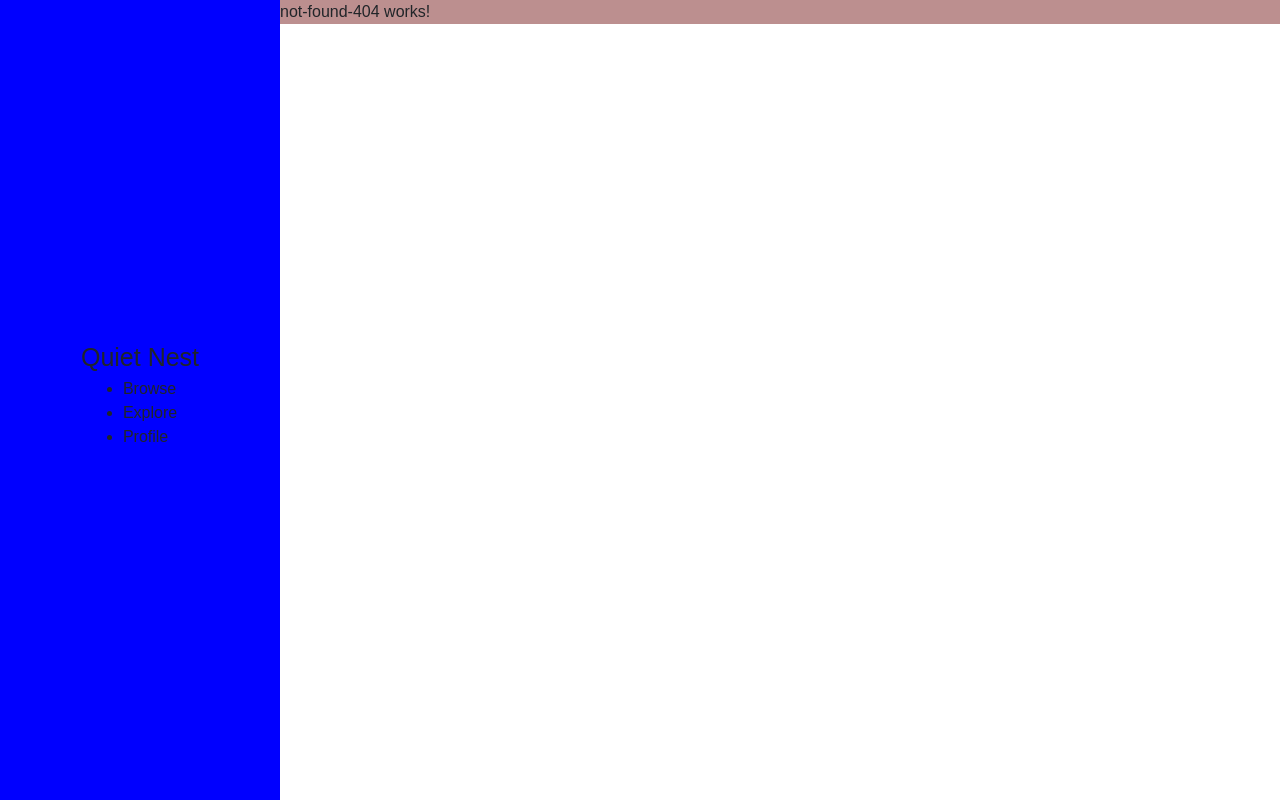
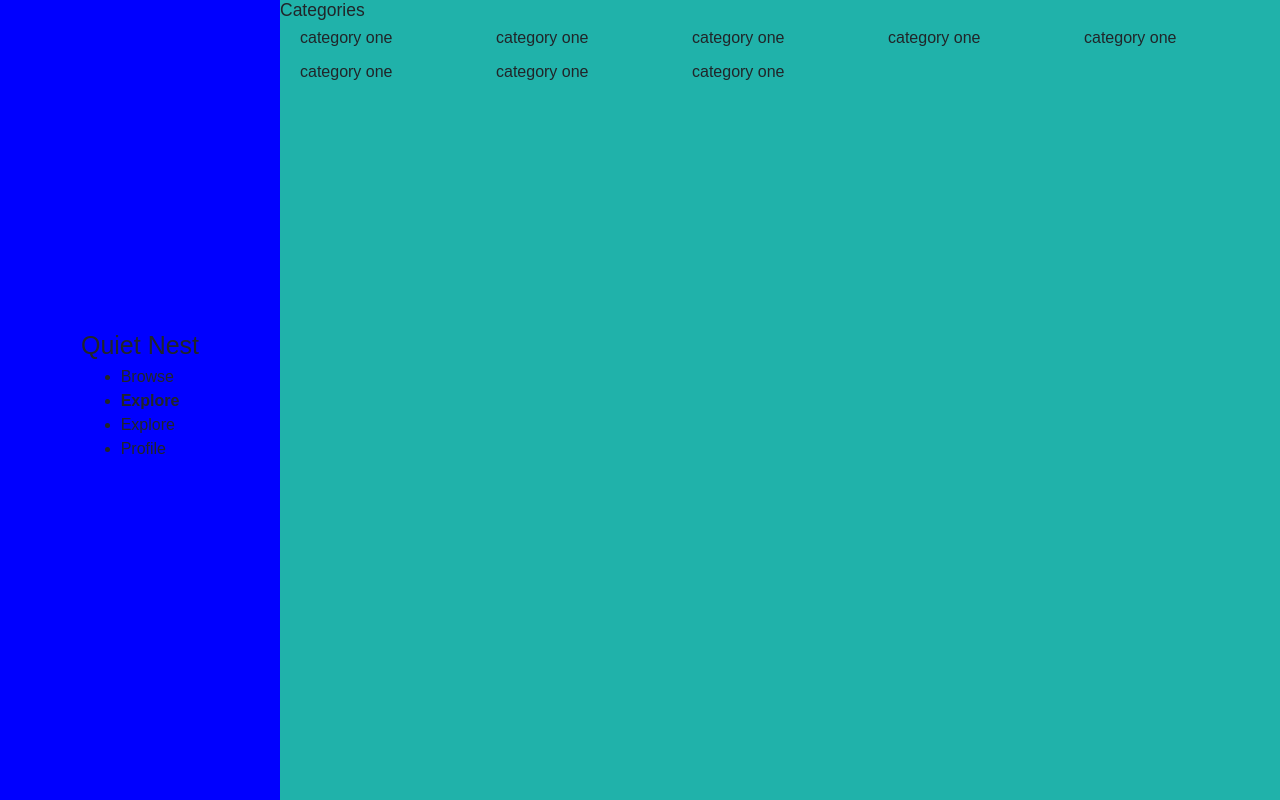
Before and after one commit to maissen/QuietNest-front, an Angular app: page /app/create in a window 1280 px wide. Before the commit this address had no page. Built offline with nearby package versions, Linux system fonts and the light colour scheme.

Commit message:
Initialize 'create-section' component.

```diff
--- a/src/app/app-routing.module.ts
+++ b/src/app/app-routing.module.ts
@@ -9,6 +9,7 @@ import { ExploreSectionComponent } from './pages/explore-section/explore-section
 import { ProfileSectionComponent } from './pages/profile-section/profile-section.component';
 import { NotFound404Component } from './pages/not-found-404/not-found-404.component';
 import { ScenesSectionComponent } from './pages/scenes-section/scenes-section.component';
+import { CreateSectionComponent } from './pages/create-section/create-section.component';
 
 const routes: Routes = [
   {
@@ -48,6 +49,10 @@ const routes: Routes = [
         component: ExploreSectionComponent
       },
       {
+        path: 'create',
+        component: CreateSectionComponent
+      },
+      {
         path: 'profile',
         component: ProfileSectionComponent
       }
--- a/src/app/app.module.ts
+++ b/src/app/app.module.ts
@@ -24,6 +24,7 @@ import { RecommendedForYouComponent } from './shared/items-carousels/recommended
 import { RecommendedForYouItemComponent } from './shared/recommended-for-you-item/recommended-for-you-item.component';
 import { NavbarComponent } from './shared/navbar/navbar.component';
 import { ScenesSectionComponent } from './pages/scenes-section/scenes-section.component';
+import { CreateSectionComponent } from './pages/create-section/create-section.component';
 
 @NgModule({
   declarations: [
@@ -46,7 +47,8 @@ import { ScenesSectionComponent } from './pages/scenes-section/scenes-section.co
     RecommendedForYouComponent,
     RecommendedForYouItemComponent,
     NavbarComponent,
-    ScenesSectionComponent
+    ScenesSectionComponent,
+    CreateSectionComponent
   ],
   imports: [
     BrowserModule,
--- /dev/null
+++ b/src/app/pages/create-section/create-section.component.html
@@ -0,0 +1,16 @@
+<div class="content">
+
+    <h3>Categories</h3>
+
+    <ul class="categories-list">
+        <li>category one</li>
+        <li>category one</li>
+        <li>category one</li>
+        <li>category one</li>
+        <li>category one</li>
+        <li>category one</li>
+        <li>category one</li>
+        <li>category one</li>
+    </ul>
+
+</div>
--- /dev/null
+++ b/src/app/pages/create-section/create-section.component.scss
@@ -0,0 +1,14 @@
+.content {
+    width: 100%;
+    height: 100%;
+    min-height: calc(100vh - var(--navbar-small-height));
+    background-color: lightseagreen;
+
+    .categories-list {
+        display: grid;
+        grid-template-columns: repeat(5, 1fr);
+        list-style-type: none;
+        row-gap: 1rem;
+    }
+
+}
--- a/src/app/shared/navbar/navbar.component.html
+++ b/src/app/shared/navbar/navbar.component.html
@@ -3,6 +3,7 @@
 
     <ul>
         <li routerLink="/app/browse" routerLinkActive="active-link">Browse</li>
+        <li routerLink="/app/create" routerLinkActive="active-link">Explore</li>
         <li routerLink="/app/explore" routerLinkActive="active-link">Explore</li>
         <li routerLink="/app/profile" routerLinkActive="active-link">Profile</li>
     </ul>
--- a/src/app/shared/recommended-for-you-item/recommended-for-you-item.component.scss
+++ b/src/app/shared/recommended-for-you-item/recommended-for-you-item.component.scss
@@ -28,7 +28,7 @@
         padding: 1rem;
         display: flex;
         flex-direction: column;
-        justify-content: start;
+        justify-content: left;
 
         .header {
             display: flex;
```
Also changed, not shown: src/app/pages/create-section/create-section.component.ts (added, +10 -0 lines), 1 other file (tests, documents, lock files or other folders).
